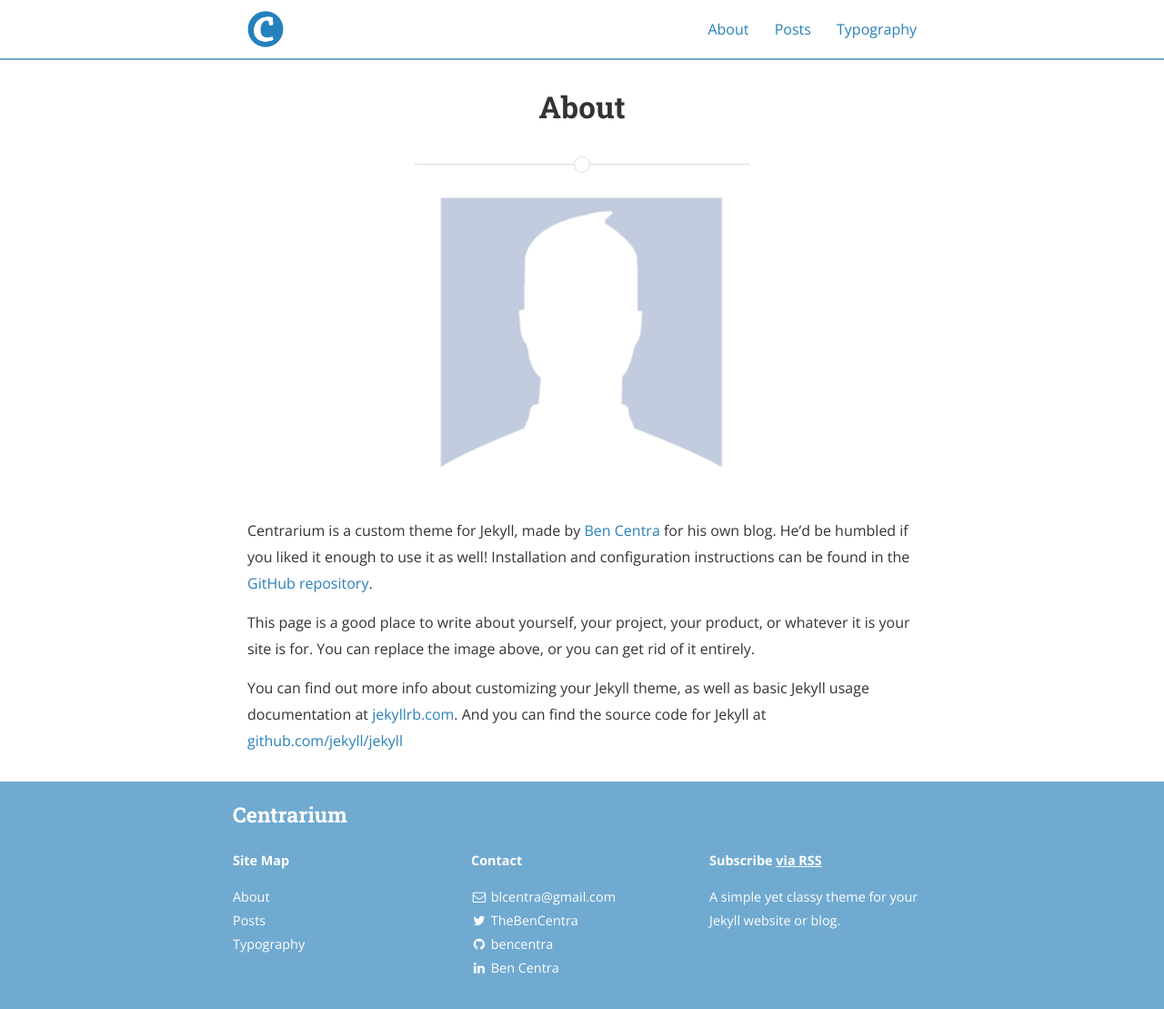
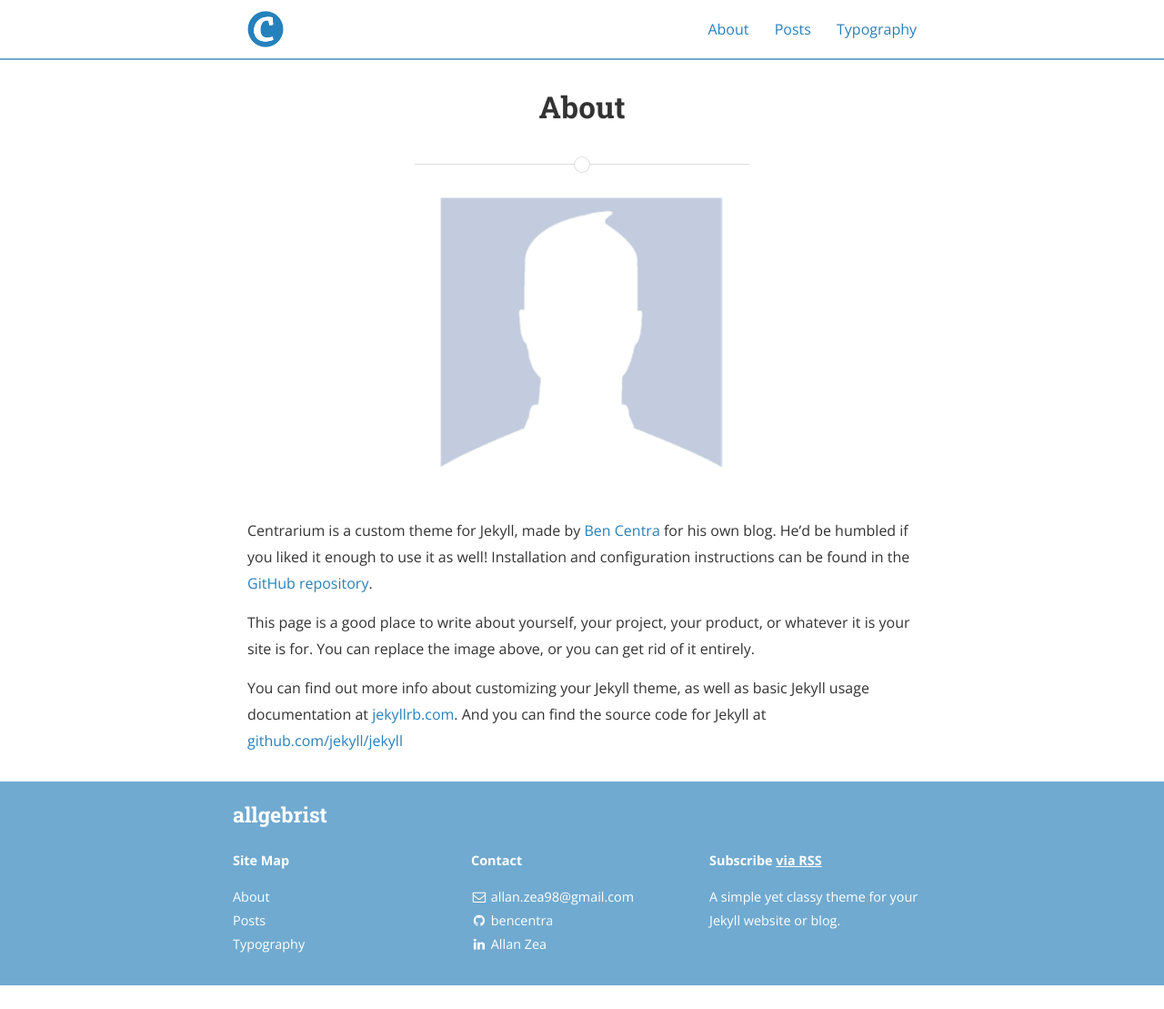
Before and after one commit to allgebrist/allgebrist.github.io, a Jekyll site: the page built from about.md, in a window 1280 px wide. Shown: the whole page at 91% size. Built offline with Jekyll 4.4.1, drawn with Linux system fonts in a browser that asks for light colours; nearby versions of some CDN libraries; after the commit the page ends 1083 px from its top, so only the background shows below that.

Commit message:
Update _config.yml

```diff
--- a/_config.yml
+++ b/_config.yml
@@ -9,17 +9,17 @@ exclude:
   - "/vendor/"
 
 # Site settings
-title: Centrarium
-subtitle: "A simple yet classy theme for your Jekyll website or blog"
-email: blcentra@gmail.com
-name: Ben Centra
+title: allgebrist
+subtitle: "Allan Zea's website"
+email: allan.zea98@gmail.com
+name: Allan A. Zea
 description: >
   A simple yet classy theme for your Jekyll website or blog.
 # Base URL of site (i.e. /blog). It should always start with a slash,
 # and never end with a slash. Set it to a blank value if hosting at the
 # root of your server.
-baseurl: "/centrarium" # the subpath of your site, e.g. /blog/
-url: "http://bencentra.github.io" # the base hostname & protocol for your site
+baseurl: "/allgebrist" # the subpath of your site, e.g. /blog/
+url: "http://allgebrist.github.io" # the base hostname & protocol for your site
 cover: "/assets/header_image.jpg"
 logo: "/assets/logo.png"
 
@@ -70,31 +70,18 @@ descriptions:
 #     desc: Follow me on Twitter            # Description to display as link title, etc
 #     share: true                           # Include in the "Share" section of posts
 social:
-  - name: Twitter
-    icon: twitter
-    username: TheBenCentra
-    url: https://twitter.com/TheBenCentra
-    desc: Follow me on Twitter
-    share: true
-
-  - name: Facebook
-    icon: facebook
-    username: thebencentra
-    url:
-    desc: Friend me on Facebook
-    share: true
 
   - name: GitHub
     icon: github
     username: bencentra
-    url: https://github.com/bencentra
+    url: https://github.com/allgebrist
     desc: Fork me on GitHub
     share: false
 
   - name: LinkedIn
     icon: linkedin
-    username: Ben Centra
-    url: https://www.linkedin.com/pub/ben-centra/47/769/60a
+    username: Allan Zea
+    url: https://de.linkedin.com/in/allan-zea
     desc: Connect with me on LinkedIn
     share: true
 
```
